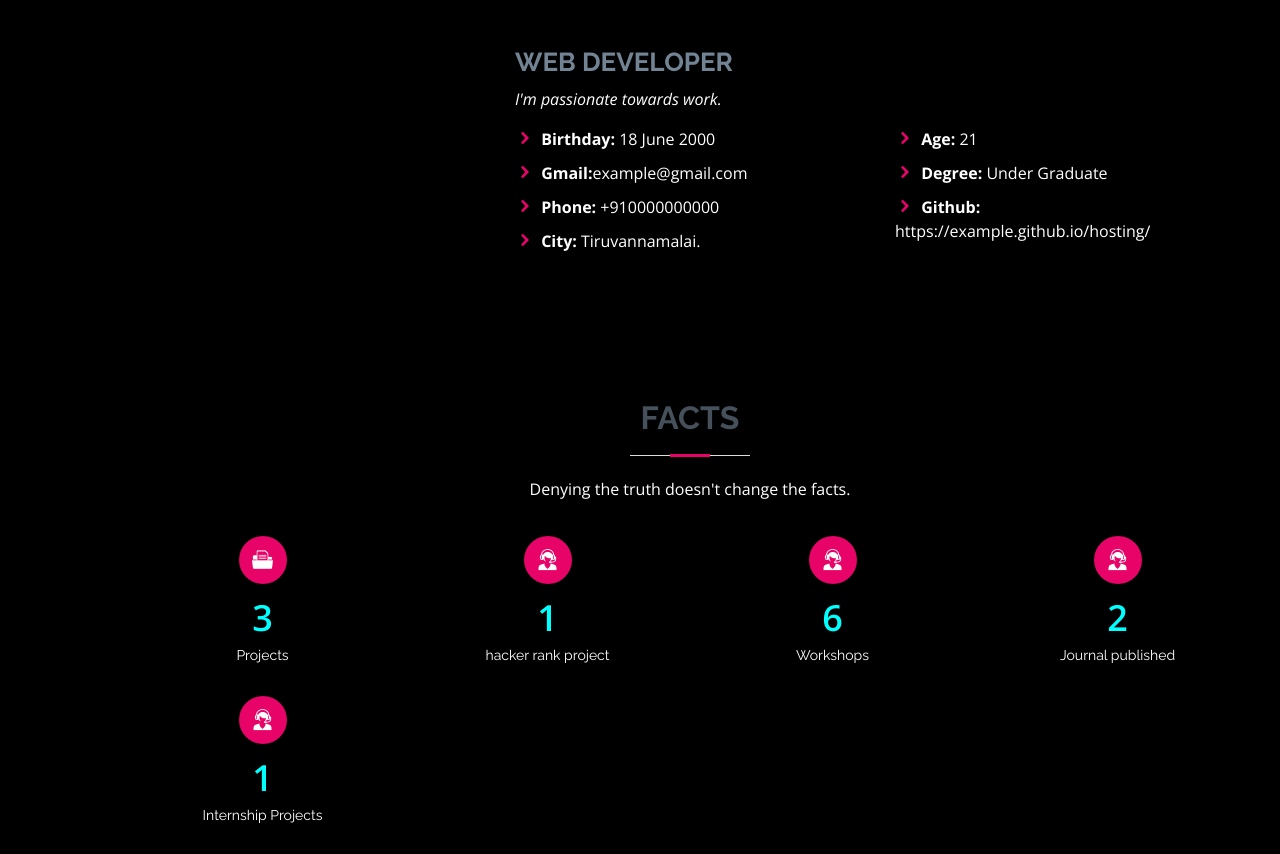
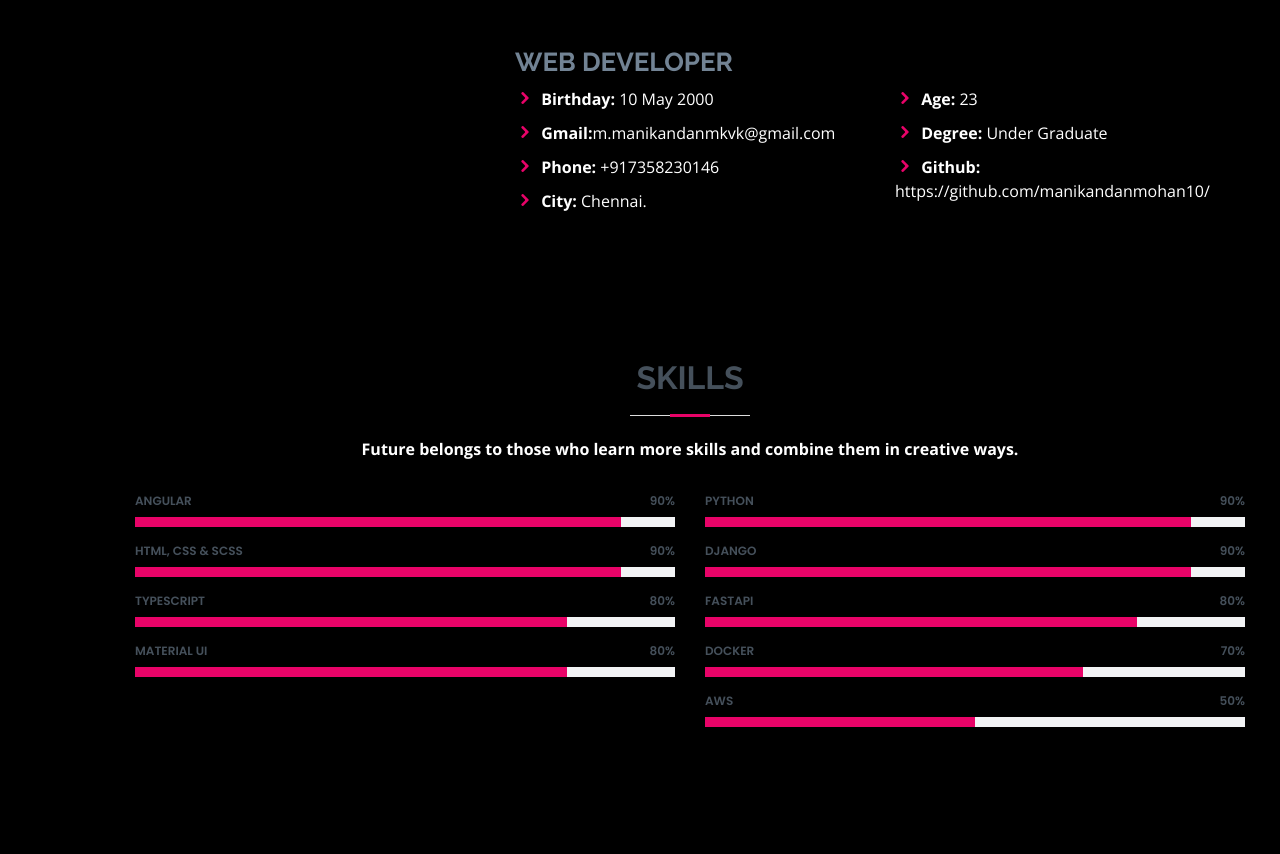
Before and after one commit to manikandanmohan10/manikandanmohan10.github.io, a plain HTML site: page index.html in a window 1280 px wide. Shown: the part 921-1775 px from the top of the page. Drawn offline with nearby package versions, Linux system fonts and the light colour scheme.

Commit message:
Update index.html

```diff
--- a/index.html
+++ b/index.html
@@ -87,23 +87,20 @@
           </div>
           <div class="col-lg-8 pt-4 pt-lg-0 content">
             <h3>WEB DEVELOPER</h3>
-            <p class="font-italic">
-             I'm passionate towards work.
-            </p>
             <div class="row">
               <div class="col-lg-6">
                 <ul>
-                  <li><i class="icofont-rounded-right"></i> <strong>Birthday:</strong> 18 June 2000</li>
-                  <li><i class="icofont-rounded-right"></i> <strong>Gmail:</strong>example@gmail.com</li>
-                  <li><i class="icofont-rounded-right"></i> <strong>Phone:</strong> +910000000000</li>
-                  <li><i class="icofont-rounded-right"></i> <strong>City:</strong> Tiruvannamalai.</li>
+                  <li><i class="icofont-rounded-right"></i> <strong>Birthday:</strong> 10 May 2000</li>
+                  <li><i class="icofont-rounded-right"></i> <strong>Gmail:</strong>m.manikandanmkvk@gmail.com</li>
+                  <li><i class="icofont-rounded-right"></i> <strong>Phone:</strong> +917358230146</li>
+                  <li><i class="icofont-rounded-right"></i> <strong>City:</strong> Chennai.</li>
                 </ul>
               </div>
               <div class="col-lg-6">
                 <ul>
-                  <li><i class="icofont-rounded-right"></i> <strong>Age:</strong> 21</li>
+                  <li><i class="icofont-rounded-right"></i> <strong>Age:</strong> 23</li>
                   <li><i class="icofont-rounded-right"></i> <strong>Degree:</strong> Under Graduate</li>
-                  <li><i class="icofont-rounded-right"></i> <strong>Github:</strong><br>https://example.github.io/hosting/</li>
+                  <li><i class="icofont-rounded-right"></i> <strong>Github:</strong><br>https://github.com/manikandanmohan10/</li>
 
                 </ul>
               </div>
@@ -115,7 +112,7 @@
       </div>
     </section><!-- End About Section -->
 
-    <!-- ======= Facts Section ======= -->
+    <!-- ======= Facts Section =======
     <section id="facts" class="facts">
       <div class="container" data-aos="fade-up">
 
@@ -271,7 +268,7 @@
 
         <div class="row">
           <div class="col-lg-6">
-            <h3 class="resume-title">Sumary</h3>
+            <h3 class="resume-title">Summary</h3>
             <div class="resume-item pb-0">
               <h4>Manikandan Mohan</h4>
               <p><em> </em></p>
@@ -349,7 +346,7 @@
 
 
 
-    <!-- ======= Portfolio Section ======= -->
+    <!-- ======= Portfolio Section =======
     <section id="portfolio" class="portfolio section-bg">
       <div class="container" data-aos="fade-up">
 
```
